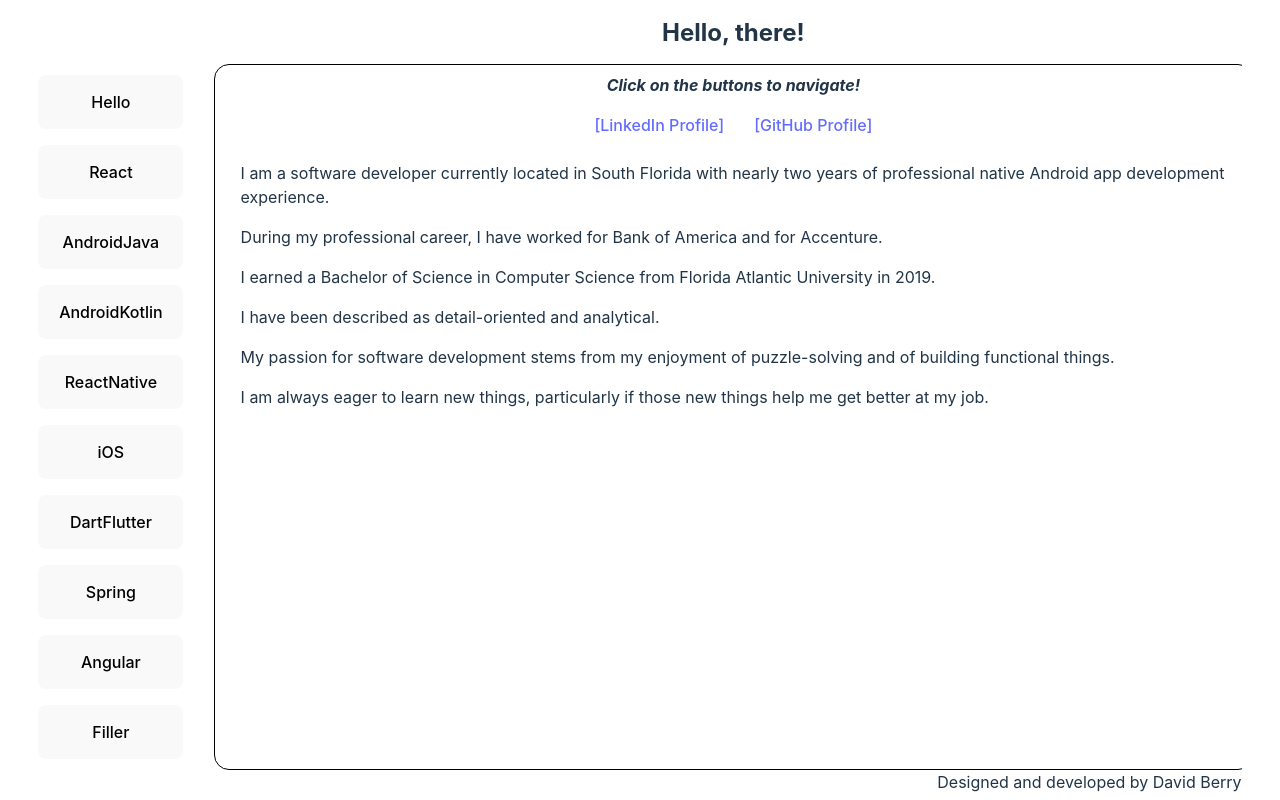
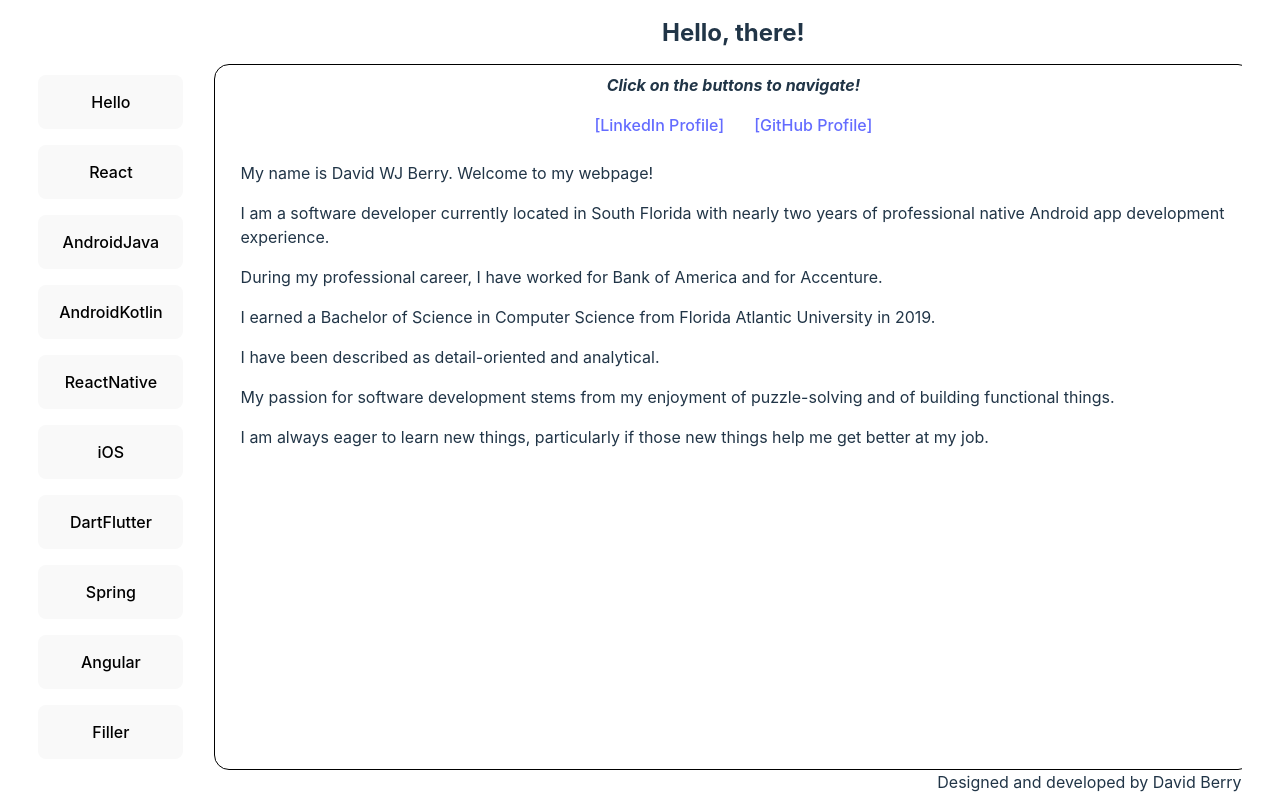
Before and after one commit to DBerry07/DBerry07.github.io, a React (Vite) app: page / in a window 1280 px wide. Built offline with nearby package versions, Linux system fonts and the light colour scheme.

Commit message:
Update screens.js

```diff
--- a/src/data/constants/screens.js
+++ b/src/data/constants/screens.js
@@ -9,6 +9,7 @@ export const Hello = {
   subheading: "Click on the buttons to navigate!",
   body: [
     // Intro page text
+    "My name is David WJ Berry. Welcome to my webpage!",
     "I am a software developer currently located in South Florida with nearly two years of professional native Android app development experience.",
     "During my professional career, I have worked for Bank of America and for Accenture.",
     "I earned a Bachelor of Science in Computer Science from Florida Atlantic University in 2019.",
@@ -19,7 +20,8 @@ export const Hello = {
 };
 
 export const React = {
-  title: "This Webpage",
+  title: "React Project",
+  subheading: "It's this webpage!",
   htmls: [[LINKS.webpage, "[GitHub Repo]"]],
   body: [
     "This webpage (hosted on GitHub Pages) is created with React, set up and tested using Vite.",
```
